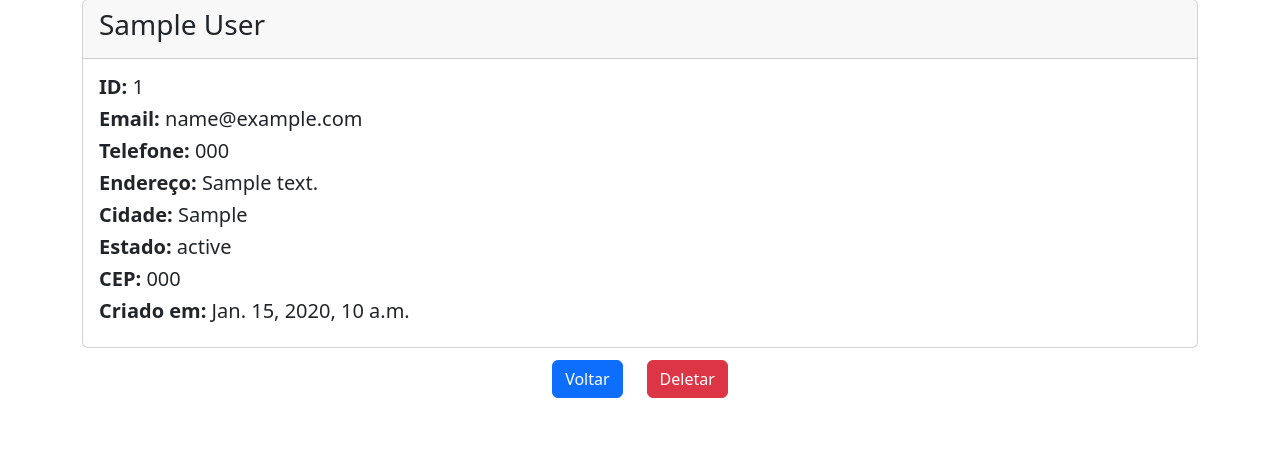
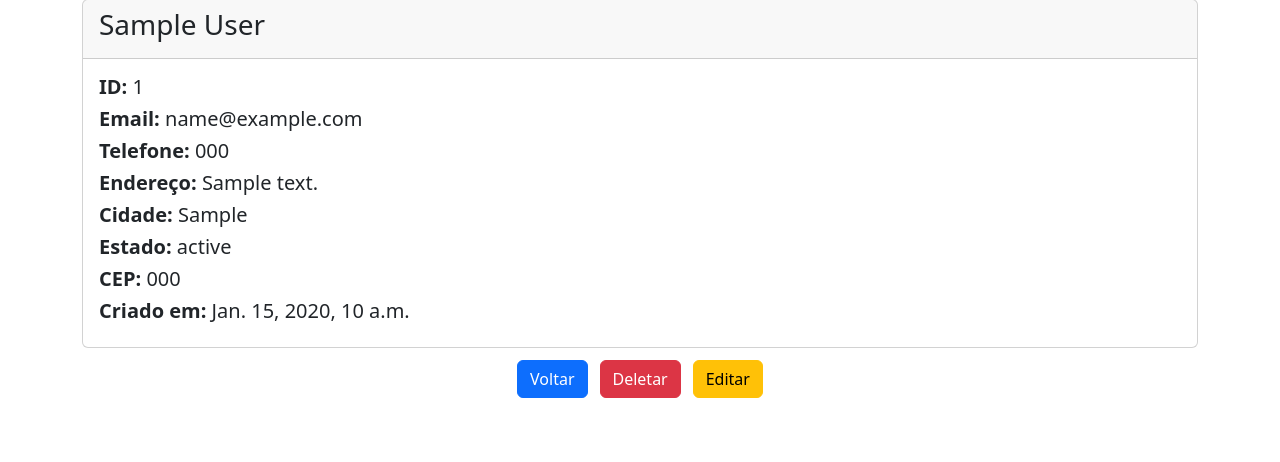
Before and after one commit to Mannelz/Django, a Django app: page /record/1 in a window 1280 px wide. Shown: the part 137-599 px from the top of the page. Run offline with Django 5.2, Linux system fonts and the light colour scheme; a user stored in the database is signed in; tables that the repository leaves empty hold one stand-in row (values such as "Sample post").

Commit message:
finish project

```diff
--- a/website/templates/add_record.html
+++ b/website/templates/add_record.html
@@ -5,6 +5,7 @@
   <form method="post" action="{% url 'add_record' %}">
     {% csrf_token %} {{ form.as_p }}
     <button type="submit" class="btn btn-primary">Adicionar</button>
+    <a class="btn btn-primary" href="{% url 'home' %}">Voltar</a>
   </form>
 </div>
 {% endblock %}
--- a/website/templates/record.html
+++ b/website/templates/record.html
@@ -19,8 +19,9 @@
   </div>
 </div>
 
-<div style="display: flex; justify-content: center; align-items: center">
-  <a class="btn btn-primary" style="margin: 12px 12px" href="{% url 'home' %}">Voltar</a>
-  <a class="btn btn-danger" style="margin: 12px 12px" href="{% url 'delete_record' customer_record.id %}">Deletar</a>
+<div style="display: flex; justify-content: center; align-items: center; gap: 12px; margin: 12px 0px;">
+  <a class="btn btn-primary" href="{% url 'home' %}">Voltar</a>
+  <a class="btn btn-danger" href="{% url 'delete_record' customer_record.id %}">Deletar</a>
+  <a class="btn btn-warning" href="{% url 'update_record' customer_record.id %}">Editar</a>
 </div>
 {% endblock %}
--- a/website/urls.py
+++ b/website/urls.py
@@ -9,4 +9,5 @@ urlpatterns = [
     path('record/<int:pk>', views.customer_record, name='record'),
     path('add_record/', views.add_record, name='add_record'),
     path('delete_record/<int:pk>', views.delete_record, name='delete_record'),
+    path('update_record/<int:pk>', views.update_record, name='update_record'),
 ]
--- a/website/views.py
+++ b/website/views.py
@@ -62,11 +62,11 @@ def customer_record(request, pk):
         return redirect('login')
 
 def add_record(request):
-    form = AddRecordForm(request.POST or None)
     if request.user.is_authenticated:
+        form = AddRecordForm(request.POST or None)
         if request.method == 'POST':
             if form.is_valid():
-                add_record = form.save()
+                form.save()
                 messages.success(request, 'Cliente adicionado com sucesso!')
                 return redirect('home')
         else:
@@ -84,3 +84,17 @@ def delete_record(request, pk):
     else:
         messages.error(request, 'Você precisa estar logado para deletar um cliente!')
         return redirect('login')
+
+def update_record(request, pk):
+    if request.user.is_authenticated:
+        current_record = Record.objects.get(id=pk)
+        form = AddRecordForm(request.POST or None, instance=current_record)
+        if form.is_valid():
+            form.save()
+            messages.success(request, 'Cliente editado com sucesso!')
+            return redirect('home')
+        else:
+            return render(request, 'update_record.html', {'form':form})
+    else:
+        messages.error(request, 'Você precisa estar logado para editar um cliente!')
+        return redirect('login')
```
